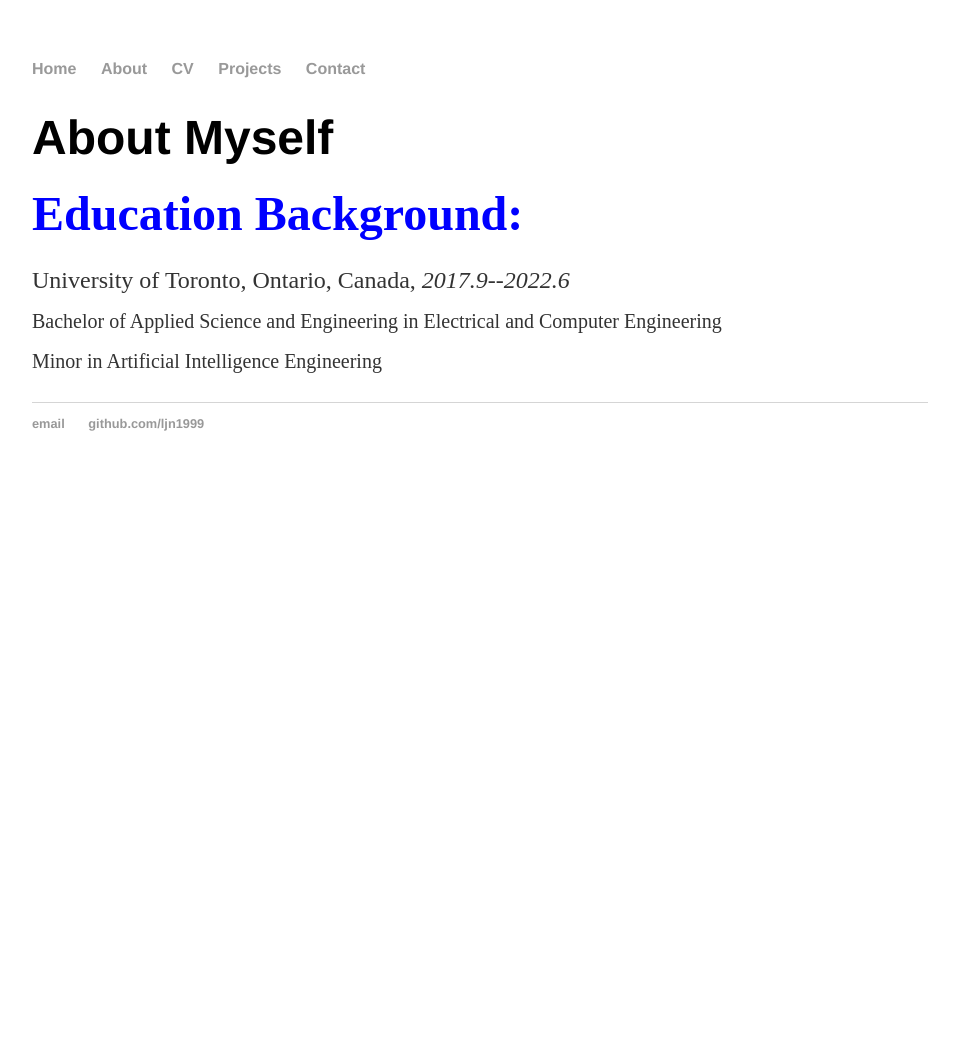
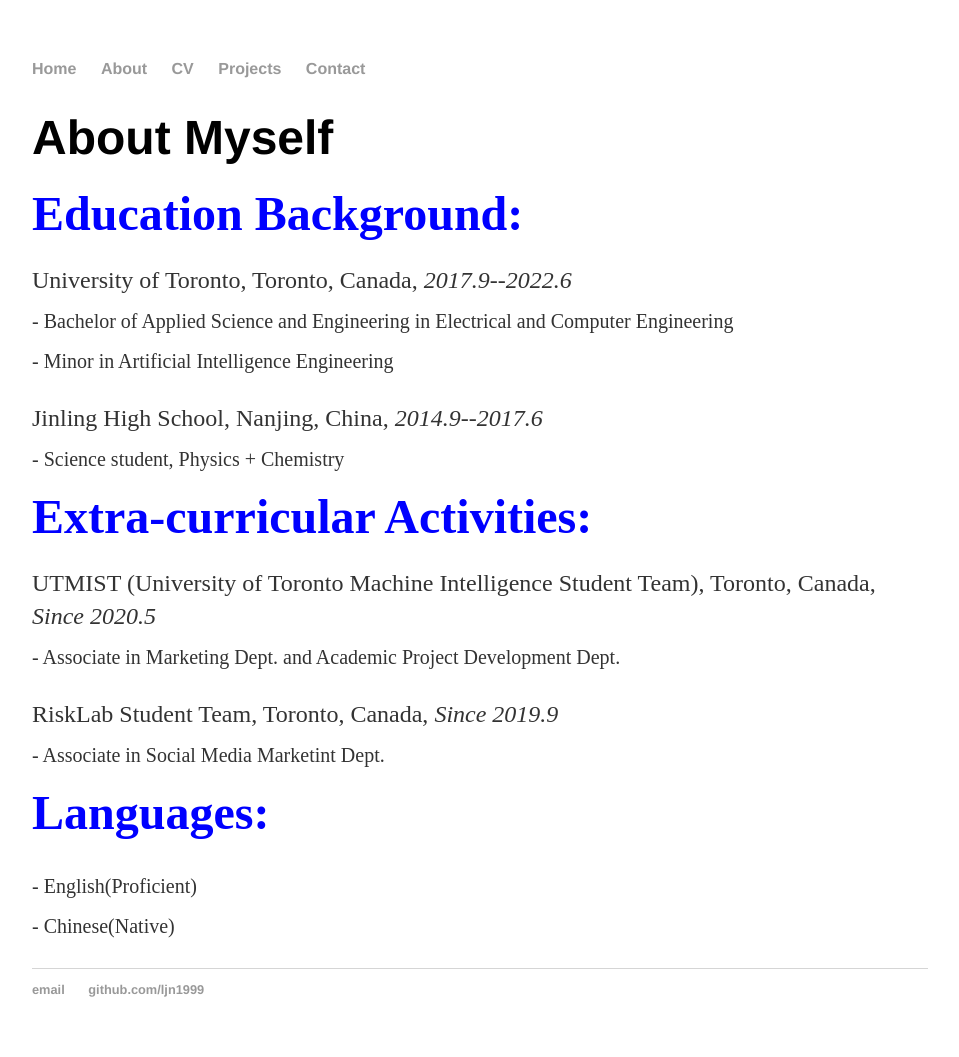
Before and after one commit to ljn1999/ljn1999.github.io, a Jekyll site: the page built from about/index.html, in a window 1280 px wide. Shown: the whole page, without its empty margins (160-1119 px from the left). Built offline with Jekyll 4.4.1, drawn with Linux system fonts in a browser that asks for light colours; before the commit the page ends 900 px from its top, so only the background shows below that.

Commit message:
Update index.html

```diff
--- a/about/index.html
+++ b/about/index.html
@@ -8,9 +8,24 @@ title: About Jiani Li
 
 	<p><font size="7" color="blue"><b>Education Background:</b></font></p>
 
-	<p>University of Toronto, Ontario, Canada, <em>2017.9--2022.6</em>
-	<br><sub>Bachelor of Applied Science and Engineering in Electrical and Computer Engineering
-	<br>Minor in Artificial Intelligence Engineering</sub></p>
+	<p>University of Toronto, Toronto, Canada, <em>2017.9--2022.6</em>
+	<br><sub> - Bachelor of Applied Science and Engineering in Electrical and Computer Engineering
+	<br> - Minor in Artificial Intelligence Engineering</sub></p>
+
+	<p>Jinling High School, Nanjing, China, <em>2014.9--2017.6</em>
+	<br><sub> - Science student, Physics + Chemistry</sub></p>
+
+	<p><font size="7" color="blue"><b>Extra-curricular Activities:</b></font></p>
+
+	<p>UTMIST (University of Toronto Machine Intelligence Student Team), Toronto, Canada, <em>Since 2020.5</em>
+	<br><sub> - Associate in Marketing Dept. and Academic Project Development Dept.</sub></p>
+
+	<p>RiskLab Student Team, Toronto, Canada, <em>Since 2019.9</em>
+	<br><sub> - Associate in Social Media Marketint Dept.</sub></p>
+
+	<p><font size="7" color="blue"><b>Languages:</b></font></p>
+	<p><sub> - English(Proficient)
+	<br> - Chinese(Native)</sub></p>
 
 
 </div><!-- /.blurb -->
```
